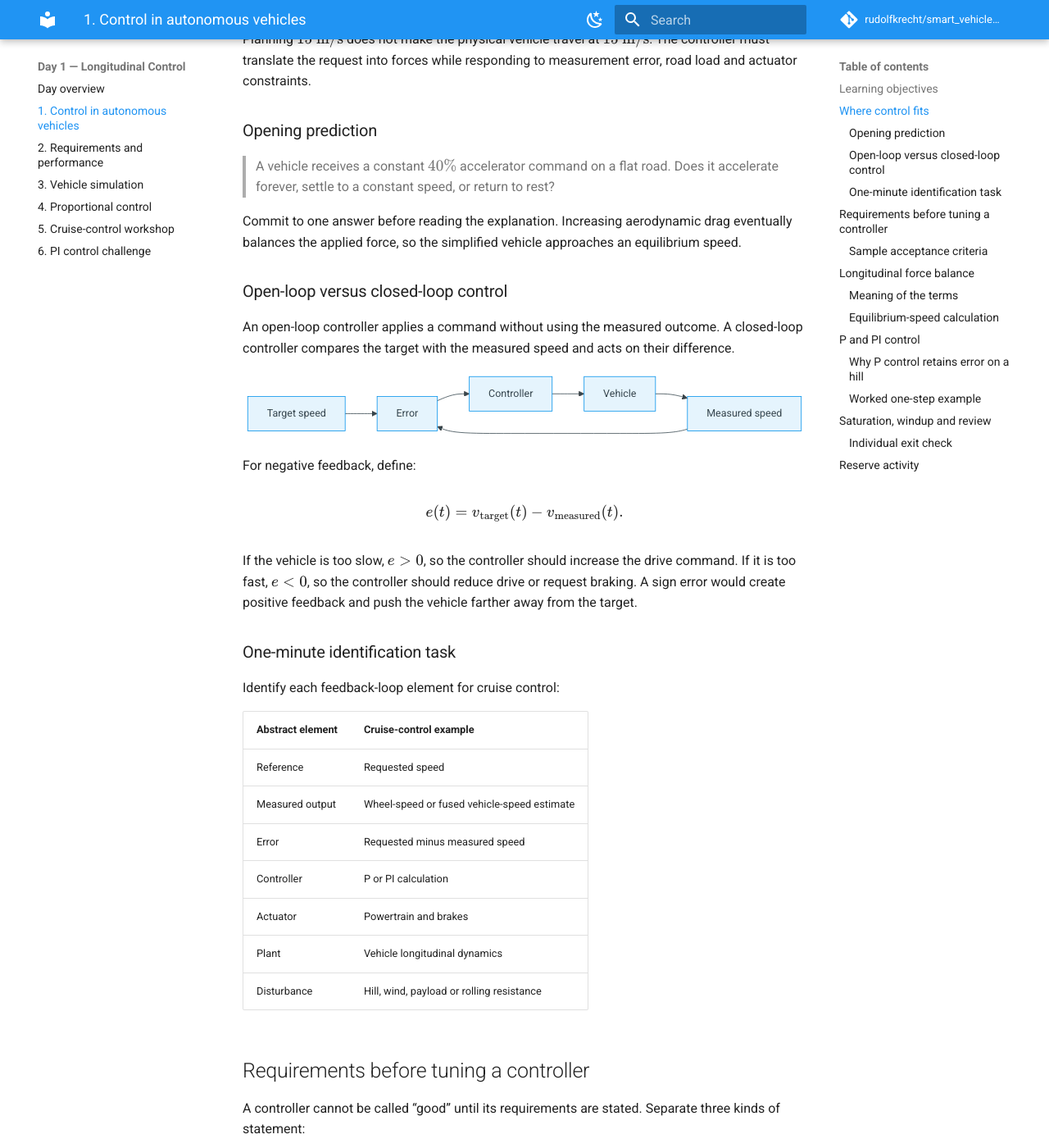
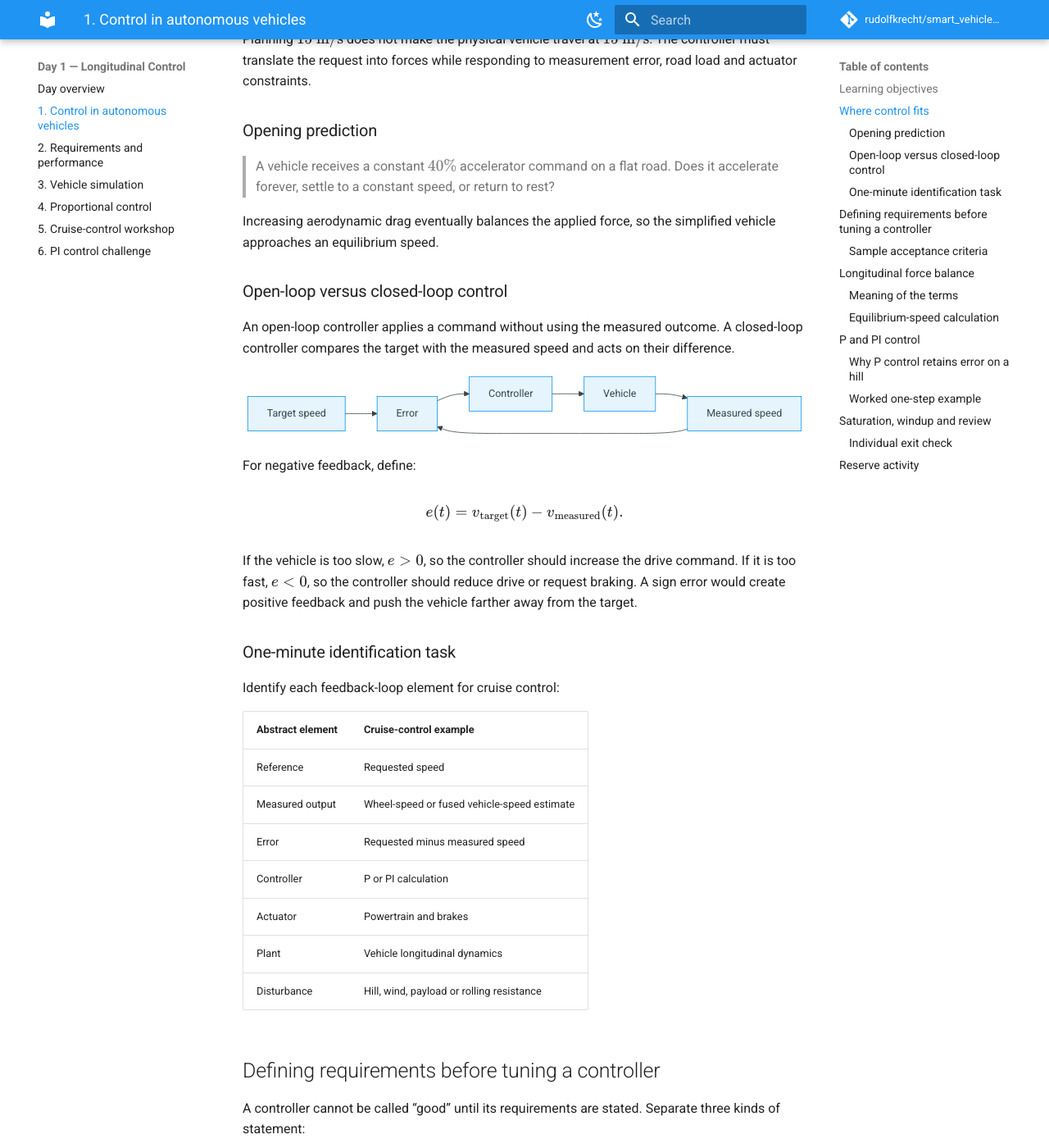
Before and after one commit to rudolfkrecht/smart_vehicles_control, an MkDocs documentation site: the page built from docs/day1/lesson1.md, in a window 1280 px wide and 1400 px high, scrolled down 974 px. Shown: the whole window at 82% size. Built offline with MkDocs 1.6.1 and Material for MkDocs 9.7.7, drawn with Linux system fonts in a browser that asks for light colours; comment, search, counter and statistics services are not loaded.

Commit message:
Minor fixes

```diff
--- a/docs/day1/lesson1.md
+++ b/docs/day1/lesson1.md
@@ -36,9 +36,7 @@ while responding to measurement error, road load and actuator constraints.
 > A vehicle receives a constant $40\%$ accelerator command on a flat road.
 > Does it accelerate forever, settle to a constant speed, or return to rest?
 
-Commit to one answer before reading the explanation. Increasing aerodynamic
-drag eventually balances the applied force, so the simplified vehicle
-approaches an equilibrium speed.
+Increasing aerodynamic drag eventually balances the applied force, so the simplified vehicle approaches an equilibrium speed.
 
 ### Open-loop versus closed-loop control
 
@@ -80,7 +78,7 @@ Identify each feedback-loop element for cruise control:
 | Plant | Vehicle longitudinal dynamics |
 | Disturbance | Hill, wind, payload or rolling resistance |
 
-## Requirements before tuning a controller
+## Defining requirements before tuning a controller
 
 A controller cannot be called “good” until its requirements are stated. Separate
 three kinds of statement:
```
Also changed, not shown: docs/day1/lesson3.md (+2 -10 lines).
